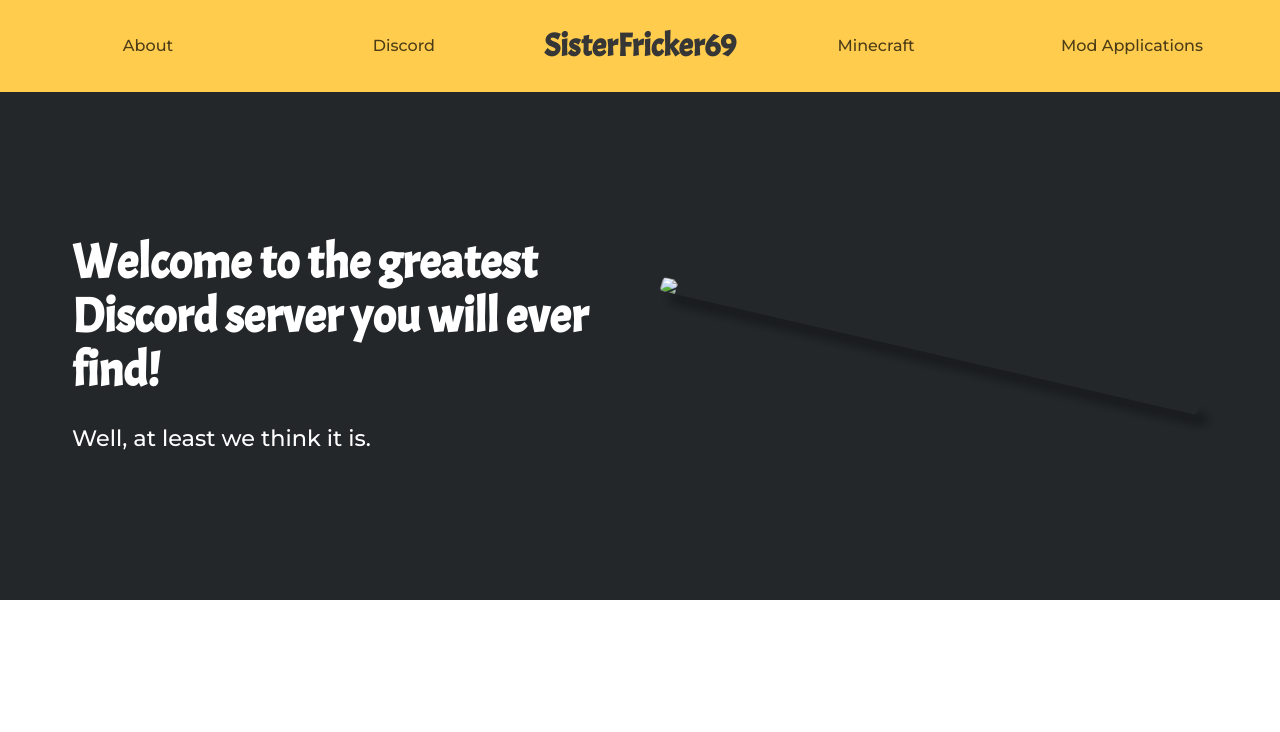
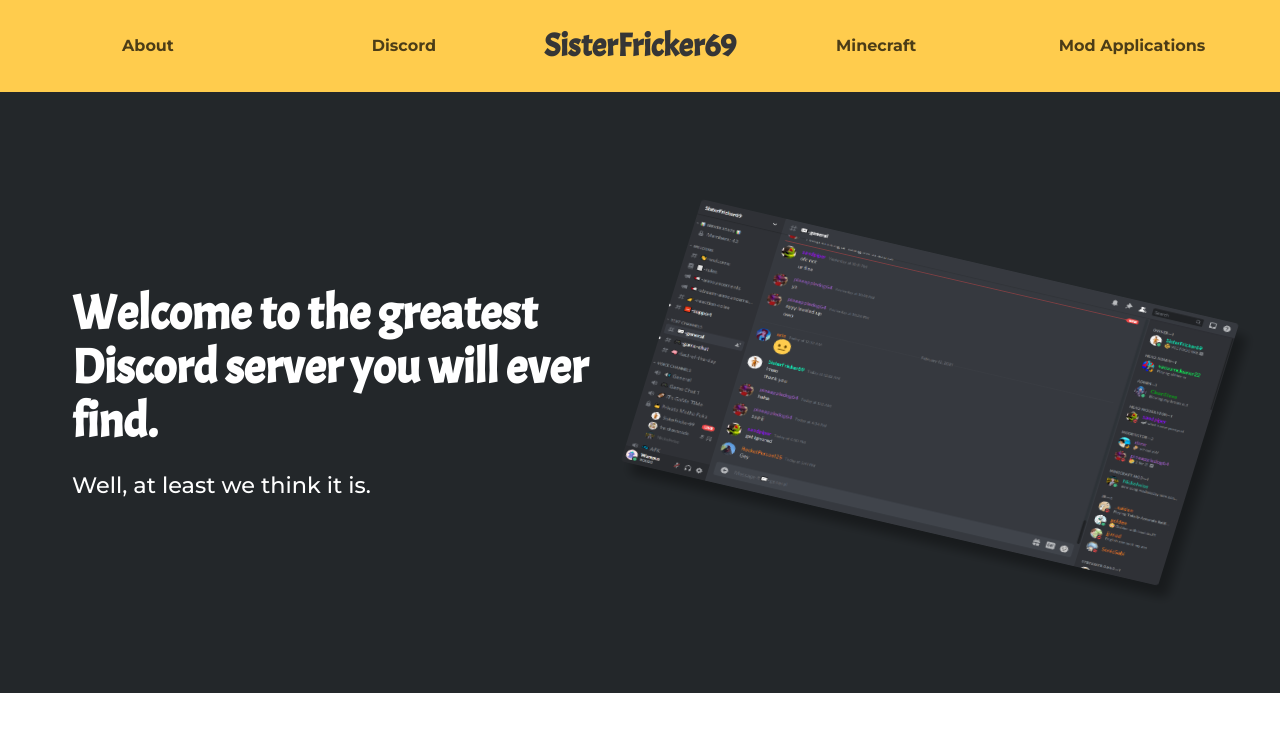
Before and after one commit to 206Gerbert/Sharks, a website: page views/index.html in a window 1280 px wide. Drawn offline with nearby package versions, Linux system fonts and the light colour scheme; files that its build step writes are made by us from their sources.

Commit message:
Sorry sweetheart, but daddy's in control now <3

```diff
--- a/assets/sass/_overrides.scss
+++ b/assets/sass/_overrides.scss
@@ -1,14 +1,27 @@
 // Bulma Overrides
-.hero-image{
-    opacity: 1;
-    box-shadow: 12px 12px 12px rgba(0, 0, 0, 100%/3);
+
+.hero-image {
+
+    box-shadow: 12px 12px 12px rgba(0, 0, 0, calc(100% / 3));
     transform: rotateX(-30deg) rotateZ(15deg);
-    animation: hero-image-in 1.25s;
+    animation: hero-image-in 1.5s;
+    border-radius: $radius;
+
     & img {
         border-radius: $radius;
     }
-    border-radius: $radius;
-    transition: .25s;
+
+}
+
+.navbar-menu.columns {
+
+    margin-top: 0;
+    margin-bottom: 0;
+
+    & .navbar-start {
+        width: 100%;
+    }
+
 }
 
 @keyframes hero-image-in {
@@ -25,14 +38,3 @@
         transform: rotateX(-29deg) rotateZ(15deg) translateY(0rem);
     }
 }
-
-.navbar-menu.columns {
-
-    margin-top: 0;
-    margin-bottom: 0;
-
-    & .navbar-start {
-        width: 100%;
-    }
-
-}
--- a/views/index.html
+++ b/views/index.html
@@ -6,7 +6,7 @@
     <!-- Page Meta -->
     <meta charset="utf-8" />
     <meta name="viewport" content="width=device-width, initial-scale=1" />
-    <title>SisterFricker69 Discord Server</title>
+    <title>SisterFricker69</title>
 
     <!-- Styles -->
     <link rel="stylesheet" href="assets/css/main.css" />
@@ -17,16 +17,16 @@
     <!-- Navbar -->
     <nav class="navbar is-primary is-spaced" role="navigation" aria-label="main navigation">
 
-         <!-- Navbar Menu (Tablet/Desktop) -->
-         <div class="navbar-menu columns is-hidden-touch">
+        <!-- Navbar Menu (Desktop) -->
+        <div class="navbar-menu columns is-hidden-touch">
             <div class="navbar-start">
 
                 <a class="column navbar-item has-text-centered">
-                    About
+                    <b>About</b>
                 </a>
 
                 <a class="column navbar-item has-text-centered">
-                    Discord
+                    <b>Discord</b>
                 </a>
 
                 <!-- Navbar Brand -->
@@ -35,59 +35,52 @@
                 </a>
 
                 <a class="column navbar-item has-text-centered">
-                    Minecraft
+                    <b>Minecraft</b>
                 </a>
 
                 <a class="column navbar-item has-text-centered">
-                    Mod Applications
+                    <b>Mod Applications</b>
                 </a>
 
             </div>
         </div>
 
-        <!-- Navbar Brand (mobile) -->
+        <!-- Navbar Brand (Mobile) -->
         <div class="navbar-brand is-hidden-desktop">
             <a class="navbar-item" href="/">
-                <h3 class="title is-3 is-family-secondary has-text-white">
-                    SisterFricker69
-                </h3>
+                <h3 class="title is-3 is-family-secondary">SisterFricker69</h3>
             </a>
 
-            <a role="button" class="navbar-burger" aria-label="menu" aria-expanded="false"
-                data-target="navbarBasicExample">
+            <a role="button" class="navbar-burger" aria-label="menu" aria-expanded="false">
                 <span aria-hidden="true"></span>
                 <span aria-hidden="true"></span>
                 <span aria-hidden="true"></span>
             </a>
         </div>
-        <!-- Navbar Menu (mobile) -->
+
+        <!-- Navbar Menu (Mobile) -->
         <div class="navbar-menu is-hidden-desktop">
             <div class="navbar-start">
+
                 <a class="navbar-item">
-                    About
+                    <b>About</b>
                 </a>
 
                 <a class="navbar-item">
-                    Discord
+                    <b>Discord</b>
                 </a>
 
                 <a class="navbar-item">
-                    Minecraft
+                    <b>Minecraft</b>
                 </a>
 
                 <a class="navbar-item">
-                    Mod Applications
+                    <b>Mod Applications</b>
                 </a>
-            </div>
 
-            <div class="navbar-end">
-                <div class="navbar-item">
-                    <a class="button is-primary">
-                        Join Now!
-                    </a>
-                </div>
             </div>
         </div>
+
     </nav>
 
     <!-- Hero -->
@@ -99,20 +92,21 @@
                 <div class="columns is-vcentered">
                     <div class="column">
 
+                        <!-- Title -->
                         <h1 class="title is-1 is-family-secondary">
-                            Welcome to the greatest Discord server you will ever find!
+                            Welcome to the greatest Discord server you will ever find.
                         </h1>
 
-                        <h4 class="is-4" style="font-size: calc(0.5vw + 1rem);">
+                        <!-- Subtitle -->
+                        <h4 class="title is-4 has-text-weight-normal" style="font-size: calc(0.5vw + 1rem);">
                             Well, at least we think it is.
                         </h4>
 
                     </div>
-
                     <div class="column">
 
                         <figure class="image hero-image">
-                            <img src="/assets/images/Server">
+                            <img src="/assets/images/hero.png" />
                         </figure>
 
                     </div>
@@ -122,7 +116,6 @@
         </div>
     </section>
 
-
 </body>
 
 </html>
```
Also changed, not shown: assets/css/main.css, assets/images/hero.png (added).
